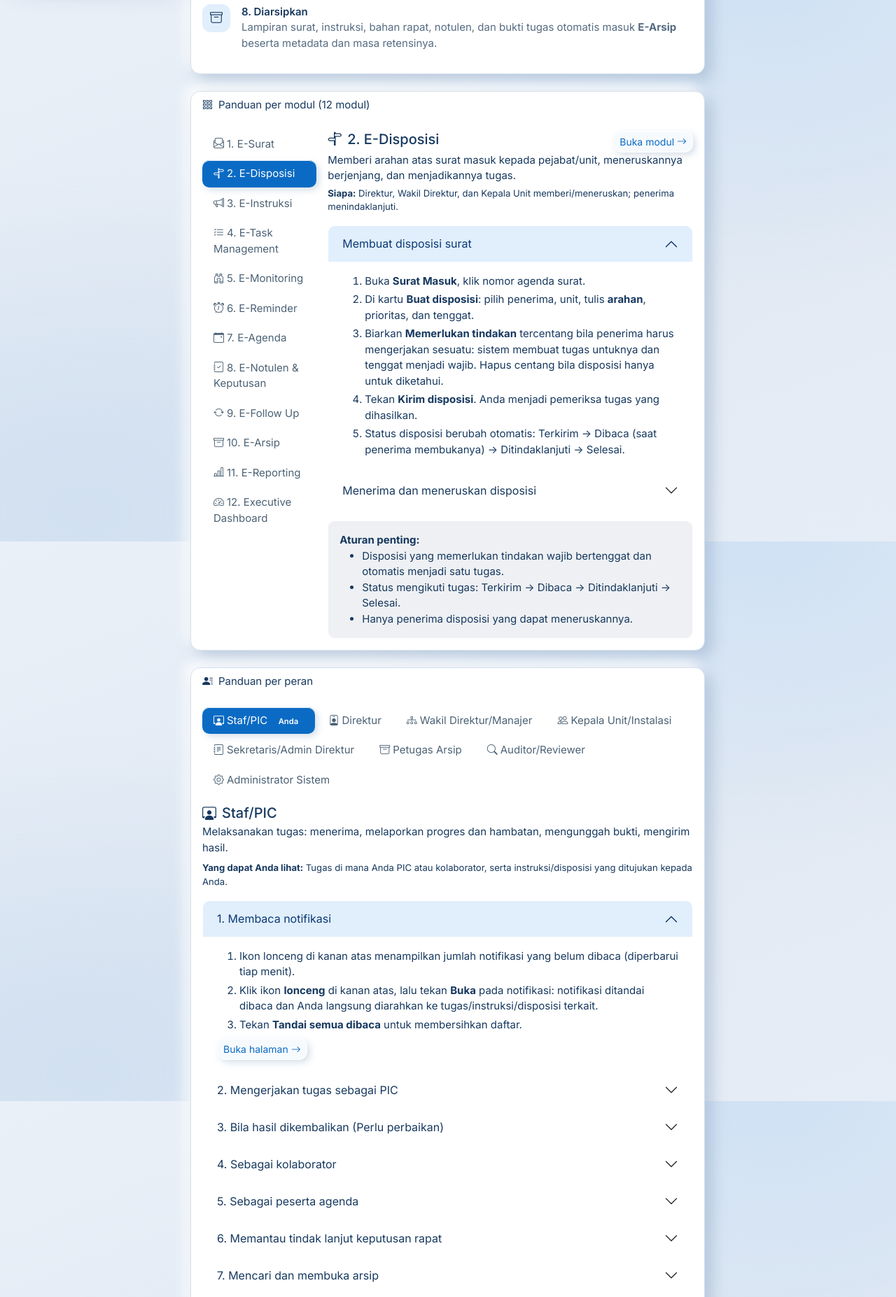
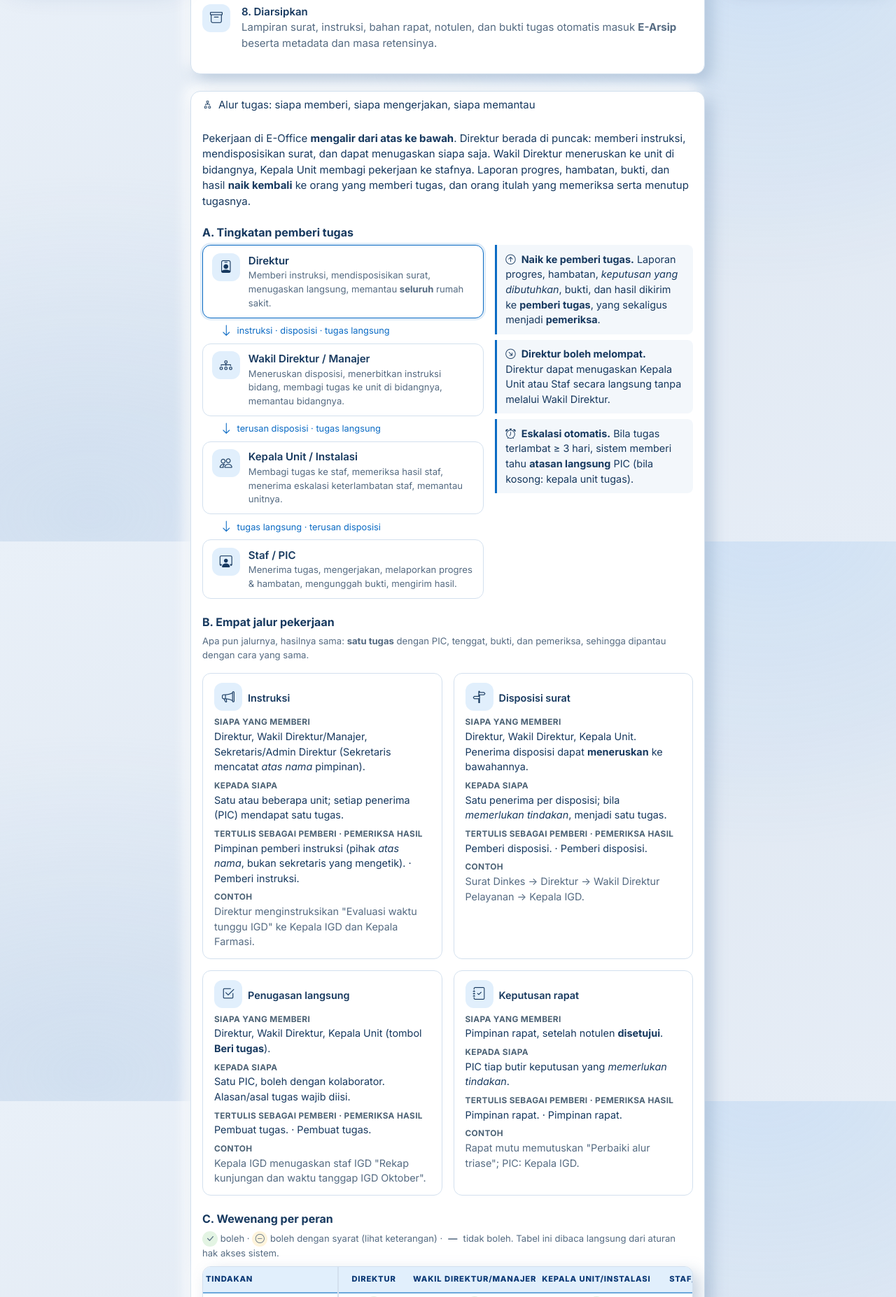
Before and after one commit to krisnapranata/E-Office, a Django app: page /panduan/ in a window 1280 px wide, after a click on "2. E-Disposisi". Shown: the part 826-2680 px from the top of the page at 70% size. Run offline with Django 5.2, Linux system fonts and the light colour scheme; the visitor is signed in with stand-in values (Sample User, id 1); data comes from the database, SQL or seed files in the repository; data that the repository does not hold is empty; parts of the project's set-up code (start-up, migrations or seed data) failed here and were passed over; some libraries are stand-ins or nearby versions; some web fonts are replaced.

Commit message:
Panduan: bagian 'Alur tugas' — siapa memberi, siapa mengerjakan, siapa memantau
- Diagram tingkatan Direktur -> Wakil Direktur -> Kepala Unit -> Staf, arus laporan ke atas,
  Direktur boleh melompat, eskalasi ke atasan langsung.
- Empat jalur pekerjaan (instruksi, disposisi, penugasan langsung, keputusan rapat): siapa
  memberi, kepada siapa, tertulis sebagai pemberi, pemeriksa, contoh.
- Matriks wewenang tindakan x peran dihitung dari fungsi izin sistem (ikut pengaturan).
- Siapa memantau apa (lingkup, tempat, notifikasi), contoh lengkap Kepala IGD -> staf ->
  Direktur memantau, dan catatan yang sering disalahpahami.
- FAQ baru (pemberi tugas, Direktur memantau tugas Kepala Unit, eskalasi); ringkasan peran
  Direktur dikoreksi; 'Mengenal tampilan' disesuaikan dengan tampilan baru.

Co-Authored-By: Claude Opus 5.5 <noreply@anthropic.com>

```diff
--- a/panduan/views.py
+++ b/panduan/views.py
@@ -22,6 +22,56 @@ def _konteks_aturan():
         "hari_agenda": " dan ".join("hari-H" if d == 0 else f"H-{d}" for d in cfg.get("AGENDA_REMINDER_DAYS", [1, 0])),
         "tahun_retensi": cfg.get("RETENTION_YEARS", {}).get("DEFAULT", 5),
     }
+
+
+# Urutan kolom matriks = urutan organisasi
+PERAN_MATRIKS = [Role.DIREKTUR, Role.WADIR, Role.KEPALA_UNIT, Role.STAF, Role.SEKRETARIS, Role.ARSIP, Role.AUDITOR,
+                 Role.ADMIN]
+
+
+def _matriks_wewenang():
+    """Tindakan × peran, dihitung dari fungsi izin yang DIPAKAI sistem -> panduan tidak bisa berbeda dari perilaku.
+    Sel: (tanda, keterangan) dengan tanda 'ya' / 'syarat' / 'tidak'."""
+    from accounts.models import User
+    from accounts.permissions import (EXECUTIVE_ROLES, can_assign_task, can_dispose, can_issue_instruction,
+                                      can_register_letter)
+    from agenda.services import can_create_event
+
+    def u(r):
+        return User(role=r)
+
+    pimpinan = {Role.WADIR, Role.KEPALA_UNIT}
+    baris = []
+
+    def tambah(tindakan, fn):
+        baris.append((tindakan, [fn(r) for r in PERAN_MATRIKS]))
+
+    tambah("Memberi penugasan langsung", lambda r: ("ya", "") if can_assign_task(u(r)) else ("tidak", ""))
+    tambah("Menerbitkan instruksi", lambda r: (
+        ("syarat", "atas nama pimpinan") if r == Role.SEKRETARIS else ("ya", "")) if can_issue_instruction(u(r))
+        else ("tidak", ""))
+    tambah("Mencatat surat masuk/keluar", lambda r: ("ya", "") if can_register_letter(u(r)) else ("tidak", ""))
+    tambah("Membuat disposisi", lambda r: ("ya", "") if can_dispose(u(r)) else ("tidak", ""))
+    tambah("Meneruskan disposisi", lambda r: ("syarat", "bila ia penerimanya") if can_dispose(u(r)) else ("tidak", ""))
+    tambah("Membuat agenda/rapat", lambda r: ("ya", "") if can_create_event(u(r)) else ("tidak", ""))
+    tambah("Menyetujui notulen", lambda r: ("syarat", "bila pimpinan rapat") if can_create_event(u(r)) else ("tidak", ""))
+    tambah("Mengerjakan tugas (PIC)", lambda r: ("tidak", "hanya baca") if r == Role.AUDITOR else ("syarat", "bila ditunjuk"))
+    tambah("Memeriksa & menutup tugas", lambda r: (
+        ("syarat", "tugas yang diberikannya") if can_assign_task(u(r)) or can_dispose(u(r))
+        or (can_issue_instruction(u(r)) and r != Role.SEKRETARIS) else ("tidak", "")))
+    tambah("Minta kabar, beri arahan, ubah PIC/tenggat, batalkan", lambda r: (
+        ("ya", "semua tugas") if r == Role.DIREKTUR else
+        ("syarat", "tugas yang diberikannya + tugas di unit & sub-unitnya") if r in pimpinan else
+        ("tidak", "hanya baca") if r == Role.AUDITOR else ("tidak", "")))
+    tambah("Melihat tugas", lambda r: (
+        ("ya", "semua, termasuk Rahasia") if r == Role.DIREKTUR else
+        ("syarat", "semua kecuali Rahasia") if r in EXECUTIVE_ROLES else
+        ("syarat", "unit & sub-unitnya + yang ia terlibat") if r in pimpinan else
+        ("syarat", "yang ia terlibat")))
+    tambah("Memutuskan pemusnahan arsip", lambda r: (
+        ("ya", "") if r == Role.DIREKTUR else ("syarat", "mengusulkan") if r == Role.ARSIP else ("tidak", "")))
+    label = dict(Role.choices)
+    return {"kolom": [label[r] for r in PERAN_MATRIKS], "baris": baris}
 
 
 def _isi(teks, nilai):
@@ -54,6 +104,16 @@ def bangun(user):
         "penanda": konten.PENANDA,
         "peran": peran,
         "faq": [(q, _isi(a, nilai)) for q, a in konten.FAQ],
+        "alur_tugas": {
+            "ringkas": konten.ALUR_TUGAS_RINGKAS,
+            "hirarki": konten.HIRARKI,
+            "samping": [(i, j, _isi(t, nilai)) for i, j, t in konten.HIRARKI_SAMPING],
+            "jalur": [(i, n, _isi(m, nilai), k, p, v, c) for i, n, m, k, p, v, c in konten.JALUR_TUGAS],
+            "pantau": [(p, _isi(a, nilai), b, _isi(c, nilai)) for p, a, b, c in konten.PANTAU_TUGAS],
+            "contoh": [(siapa, _isi(t, nilai)) for siapa, t in konten.CONTOH_ALUR],
+            "catatan": konten.CATATAN_ALUR,
+            "matriks": _matriks_wewenang(),
+        },
         "modul": [{"no": m["no"], "nama": m["nama"], "ikon": m["ikon"], "url": reverse(m["url"]),
                    "fungsi": m["fungsi"], "siapa": _isi(m["siapa"], nilai),
                    "aturan": [_isi(x, nilai) for x in m["aturan"]],
--- a/static/css/app.css
+++ b/static/css/app.css
@@ -171,3 +171,26 @@ blockquote { border-left: 3px solid var(--mc-warning); padding-left: .75rem; fon
 @media print { .svg-grafik rect:hover { opacity: 1; } .grafik { break-inside: avoid; } }
 .grafik-gulir { overflow-x: auto; }
 @media (max-width: 767.98px) { .grafik-unit { min-width: 680px; } .grafik-tren { min-width: 520px; } }
+
+/* Panduan: alur tugas */
+.hirarki li { position: relative; }
+.hirarki-kotak { display: flex; gap: .75rem; align-items: flex-start; padding: .65rem .8rem; border: 1px solid var(--mc-border);
+  border-radius: 12px; background: #fff; }
+.hirarki li:first-child .hirarki-kotak { border-color: var(--mc-primary); box-shadow: 0 0 0 3px var(--accent-soft); }
+.hirarki-panah { display: flex; align-items: center; gap: .4rem; padding: .3rem 0 .3rem 1.6rem; font-size: .8rem; color: var(--mc-primary); }
+.hirarki-panah .bi { font-size: 1.1rem; }
+.hirarki-catatan { font-size: .9rem; padding: .6rem .75rem; border-left: 3px solid var(--mc-primary); background: var(--mc-sage); border-radius: 0 8px 8px 0; }
+.tabel-panduan th { font-size: .78rem; }
+.tabel-panduan td { font-size: .88rem; }
+.tabel-wewenang td:first-child { min-width: 12rem; }
+.tabel-wewenang td:not(:first-child) { min-width: 6.5rem; }
+.tanda { position: relative; display: inline-grid; place-items: center; width: 22px; height: 22px; border-radius: 50%; font-weight: 700; }   /* wadah .visually-hidden agar tidak keluar dari gulir tabel */
+.tanda-ya { background: #E3F4E3; color: #15803D; }
+.tanda-syarat { background: #FFF4DB; color: #8A5A00; }
+.tanda-tidak { color: var(--mc-text-muted); }
+.contoh-alur li { margin-bottom: .45rem; }
+.kartu-jalur { border: 1px solid var(--mc-border); border-radius: 12px; padding: .8rem 1rem; background: #fff; font-size: .9rem; }
+.kartu-jalur dt { font-size: .74rem; text-transform: uppercase; letter-spacing: .03em; color: var(--mc-text-muted); font-weight: 700; }
+.kartu-jalur dd { margin-bottom: .5rem; }
+.tabel-wewenang :is(th, td):first-child { position: sticky; left: 0; z-index: 2; background: #fff; box-shadow: 2px 0 0 var(--mc-border); }
+.tabel-wewenang thead th:first-child { background: inherit; }
--- /dev/null
+++ b/templates/panduan/_alur_tugas.html
@@ -0,0 +1,77 @@
+{% with a=alur_tugas %}
+<section id="alur-tugas" class="card mb-4"><div class="card-header"><i class="bi bi-diagram-2 me-2" aria-hidden="true"></i>Alur tugas: siapa memberi, siapa mengerjakan, siapa memantau</div>
+  <div class="card-body">
+    <p class="mb-4">{{ a.ringkas|safe }}</p>
+
+    <h2 class="h6 fw-bold mb-2" id="alur-tugas-tingkat">A. Tingkatan pemberi tugas</h2>
+    <div class="row g-3 mb-4 align-items-start">
+      <div class="col-lg-7">
+        <ol class="hirarki list-unstyled mb-0" aria-label="Tingkatan dari Direktur sampai Staf">
+          {% for ikon, peran, tugas, panah in a.hirarki %}
+          <li>
+            <div class="hirarki-kotak"><span class="panduan-ikon" aria-hidden="true"><i class="bi {{ ikon }}"></i></span>
+              <div><div class="fw-semibold">{{ peran }}</div><div class="small text-muted">{{ tugas|safe }}</div></div></div>
+            {% if panah %}<div class="hirarki-panah"><i class="bi bi-arrow-down" aria-hidden="true"></i> <span>{{ panah }}</span></div>{% endif %}
+          </li>
+          {% endfor %}
+        </ol>
+      </div>
+      <div class="col-lg-5">
+        {% for ikon, judul, teks in a.samping %}
+        <div class="hirarki-catatan mb-2"><i class="bi {{ ikon }} me-2" aria-hidden="true"></i><b>{{ judul }}.</b> {{ teks|safe }}</div>
+        {% endfor %}
+      </div>
+    </div>
+
+    <h2 class="h6 fw-bold mb-2" id="alur-tugas-jalur">B. Empat jalur pekerjaan</h2>
+    <p class="small text-muted">Apa pun jalurnya, hasilnya sama: <b>satu tugas</b> dengan PIC, tenggat, bukti, dan pemeriksa, sehingga dipantau dengan cara yang sama.</p>
+    <div class="row g-3 mb-4">
+      {% for ikon, nama, memberi, penerima, pemberi, pemeriksa, contoh in a.jalur %}
+      <div class="col-md-6"><div class="kartu-jalur h-100">
+        <div class="fw-semibold mb-2"><span class="panduan-ikon d-inline-grid me-2" aria-hidden="true"><i class="bi {{ ikon }}"></i></span>{{ nama }}</div>
+        <dl class="mb-0">
+          <dt>Siapa yang memberi</dt><dd>{{ memberi|safe }}</dd>
+          <dt>Kepada siapa</dt><dd>{{ penerima|safe }}</dd>
+          <dt>Tertulis sebagai pemberi · pemeriksa hasil</dt><dd>{{ pemberi|safe }} · {{ pemeriksa|safe }}</dd>
+          <dt>Contoh</dt><dd class="text-muted mb-0">{{ contoh|safe }}</dd>
+        </dl>
+      </div></div>
+      {% endfor %}
+    </div>
+
+    <h2 class="h6 fw-bold mb-2" id="alur-tugas-wewenang">C. Wewenang per peran</h2>
+    <p class="small text-muted mb-2"><span class="tanda tanda-ya"><i class="bi bi-check-lg" aria-hidden="true"></i></span> boleh ·
+      <span class="tanda tanda-syarat"><i class="bi bi-dash-circle" aria-hidden="true"></i></span> boleh dengan syarat (lihat keterangan) ·
+      <span class="tanda tanda-tidak">—</span> tidak boleh. Tabel ini dibaca langsung dari aturan hak akses sistem.</p>
+    <div class="table-responsive mb-4"><table class="table table-sm align-top tabel-panduan tabel-wewenang">
+      <thead><tr><th>Tindakan</th>{% for k in a.matriks.kolom %}<th class="text-center">{{ k }}</th>{% endfor %}</tr></thead><tbody>
+      {% for tindakan, sel in a.matriks.baris %}
+      <tr><td class="fw-semibold">{{ tindakan }}</td>
+        {% for tanda, ket in sel %}<td class="text-center">{% if tanda == 'ya' %}<span class="tanda tanda-ya" title="Boleh"><i class="bi bi-check-lg" aria-hidden="true"></i><span class="visually-hidden">Boleh</span></span>{% elif tanda == 'syarat' %}<span class="tanda tanda-syarat" title="Boleh dengan syarat"><i class="bi bi-dash-circle" aria-hidden="true"></i><span class="visually-hidden">Dengan syarat</span></span>{% else %}<span class="tanda tanda-tidak" title="Tidak boleh">—<span class="visually-hidden">Tidak boleh</span></span>{% endif %}{% if ket %}<div class="small text-muted">{{ ket }}</div>{% endif %}</td>{% endfor %}
+      </tr>
+      {% endfor %}
+    </tbody></table></div>
+
+    <h2 class="h6 fw-bold mb-2" id="alur-tugas-pantau">D. Siapa memantau apa</h2>
+    <div class="table-responsive mb-4"><table class="table table-sm align-top tabel-panduan">
+      <thead><tr><th>Peran</th><th>Tugas yang terlihat</th><th>Tempat memantau</th><th>Notifikasi yang diterima</th></tr></thead><tbody>
+      {% for peran, lihat, tempat, notif in a.pantau %}
+      <tr><td class="text-nowrap fw-semibold">{{ peran }}</td><td>{{ lihat|safe }}</td><td>{{ tempat|safe }}</td><td>{{ notif|safe }}</td></tr>
+      {% endfor %}
+    </tbody></table></div>
+
+    <h2 class="h6 fw-bold mb-2" id="alur-tugas-contoh">E. Contoh lengkap: Kepala IGD memberi tugas ke staf, Direktur memantau</h2>
+    <ol class="contoh-alur mb-4">
+      {% for siapa, teks in a.contoh %}<li><span class="badge text-bg-light border me-1">{{ siapa|safe }}</span> {{ teks|safe }}</li>{% endfor %}
+    </ol>
+
+    <h2 class="h6 fw-bold mb-2" id="alur-tugas-catatan">F. Hal penting yang sering disalahpahami</h2>
+    <ul class="mb-3">{% for c in a.catatan %}<li class="mb-2">{{ c|safe }}</li>{% endfor %}</ul>
+
+    <div class="d-flex flex-wrap gap-2">
+      <a class="btn btn-sm btn-outline-primary" href="{% url 'dashboard:home' %}"><i class="bi bi-house-door me-1" aria-hidden="true"></i>Buka Beranda</a>
+      <a class="btn btn-sm btn-outline-primary" href="{% url 'workflow:list' %}"><i class="bi bi-check2-square me-1" aria-hidden="true"></i>Buka daftar Tugas</a>
+    </div>
+  </div>
+</section>
+{% endwith %}
--- a/templates/panduan/index.html
+++ b/templates/panduan/index.html
@@ -21,6 +21,8 @@
       </ol>
     </div>
   </section>
+
+  {% include "panduan/_alur_tugas.html" %}
 
   <section id="modul" class="card mb-4"><div class="card-header"><i class="bi bi-grid-3x3-gap me-2" aria-hidden="true"></i>Panduan per modul (12 modul)</div>
     <div class="card-body"><div class="row g-3">
@@ -115,9 +117,12 @@
 
   <section id="tampilan" class="card mb-4"><div class="card-header"><i class="bi bi-window me-2" aria-hidden="true"></i>Mengenal tampilan</div>
     <div class="card-body"><ul class="mb-0">
-      <li class="mb-1"><b>Sidebar kiri</b>: arahkan mouse untuk melebarkan; tombol <i class="bi bi-list" aria-hidden="true"></i> di kiri atas menyematkannya agar tetap lebar. Di ponsel, tombol yang sama membuka menu.</li>
+      <li class="mb-1"><b>Menu kiri</b>: selalu terbuka (ikon + tulisan) dan hanya berisi menu yang dipakai peran Anda. Tombol <i class="bi bi-list" aria-hidden="true"></i> di kiri atas merampingkannya (pilihan tersimpan). Di ponsel, tombol yang sama membuka menu.</li>
+      <li class="mb-1"><b>Beranda</b>: pimpinan melihat <i>1 Menunggu keputusan Anda</i>, <i>2 Perlu dikejar</i>, dan <i>3 Kondisi</i>; staf melihat <i>Perlu Anda kerjakan</i>. Setiap butir punya satu tombol tindakan.</li>
+      <li class="mb-1"><b>Halaman tugas</b>: garis langkah (Diberikan → Diterima → Dikerjakan → Diperiksa → Selesai), kotak <i>Yang perlu dilakukan</i>, nama pemberi tugas, dan tombol aksi bernomor.</li>
+      <li class="mb-1"><b>Berkas</b>: tombol <b>Lihat</b> membuka PDF/foto di browser tanpa mengunduh; <b>Unduh</b> untuk menyimpan.</li>
       <li class="mb-1"><b>Kotak cari</b> (atau tekan <kbd>Ctrl</kbd>+<kbd>K</kbd>): mencari tugas berdasarkan judul/deskripsi.</li>
-      <li class="mb-1"><b>Lonceng</b>: jumlah notifikasi belum dibaca. <b>Nama Anda</b> di kanan atas: peran, unit, dan tombol <b>Keluar</b>.</li>
+      <li class="mb-1"><b>Lonceng</b>: notifikasi belum dibaca. <b>Nama Anda</b> di kanan atas: peran, unit, Panduan, dan tombol <b>Keluar</b>.</li>
       <li class="mb-1">Aksi penting (terbitkan, kirim hasil, batalkan) meminta konfirmasi sebelum dijalankan.</li>
       <li>Pesan hijau = berhasil, merah = ditolak beserta alasannya (mis. kolom wajib belum diisi).</li>
     </ul></div>
@@ -148,6 +153,11 @@
   <nav class="card panduan-toc" aria-label="Daftar isi"><div class="card-header">Daftar isi</div>
     <div class="list-group list-group-flush">
       <a class="list-group-item list-group-item-action" href="#alur">Alur besar</a>
+      <a class="list-group-item list-group-item-action" href="#alur-tugas">Alur tugas: memberi &amp; memantau</a>
+      <a class="list-group-item list-group-item-action ps-4 small" href="#alur-tugas-jalur">Empat jalur pekerjaan</a>
+      <a class="list-group-item list-group-item-action ps-4 small" href="#alur-tugas-wewenang">Wewenang per peran</a>
+      <a class="list-group-item list-group-item-action ps-4 small" href="#alur-tugas-pantau">Siapa memantau apa</a>
+      <a class="list-group-item list-group-item-action ps-4 small" href="#alur-tugas-contoh">Contoh lengkap</a>
       <a class="list-group-item list-group-item-action" href="#modul">Panduan per modul</a>
       <a class="list-group-item list-group-item-action" href="#peran">Panduan per peran</a>
       <a class="list-group-item list-group-item-action" href="#status">Status &amp; penanda</a>
```
Also changed, not shown: panduan/konten.py (+148 -2 lines), panduan/tests/test_panduan.py (+43 -0 lines).
